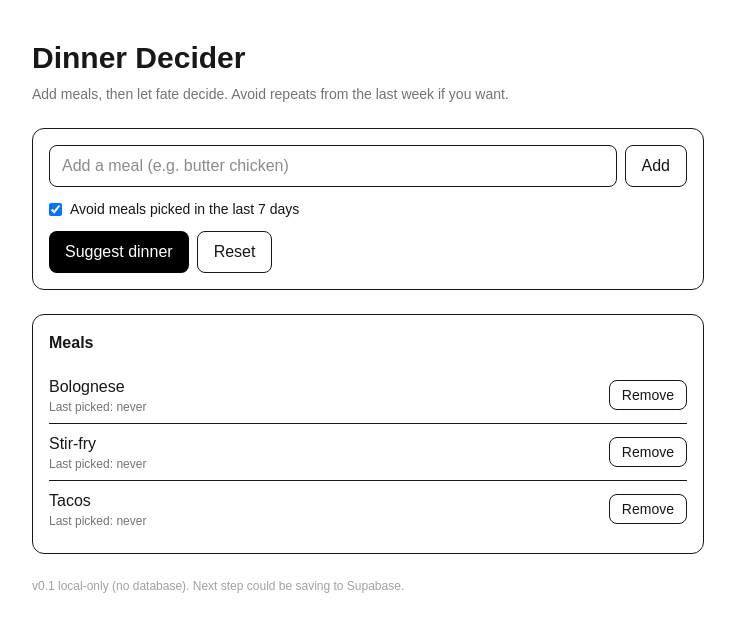
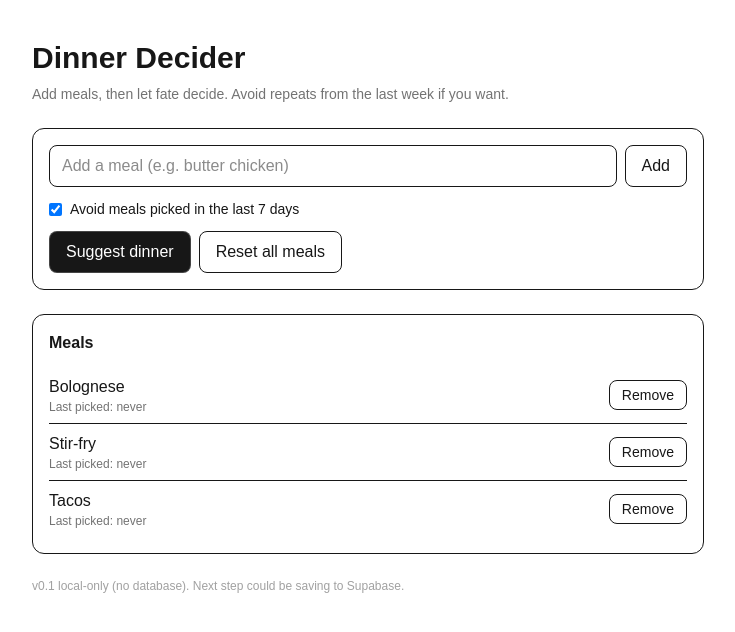
Before and after one commit to matthendrix/dinner-decider, a Next.js app: page / in a window 1280 px wide. Shown: the top 632 px of the page, without its empty margins (272-1007 px from the left). Built offline with nearby package versions, Linux system fonts and the light colour scheme.

Commit message:
Clarify reset action and style primary button

```diff
--- a/src/app/page.tsx
+++ b/src/app/page.tsx
@@ -148,7 +148,7 @@ export default function Home() {
 
           <div className="flex gap-2 flex-wrap">
             <button
-              className="rounded-lg bg-black text-white px-4 py-2"
+              className="rounded-lg border border-white/20 bg-neutral-900 text-white px-4 py-2 hover:bg-neutral-800"
               onClick={pickMeal}
               type="button"
             >
@@ -168,6 +168,10 @@ export default function Home() {
             <button
               className="rounded-lg border px-4 py-2"
               onClick={() => {
+                const ok = window.confirm(
+                  "Reset all meals and settings? This cannot be undone."
+                );
+                if (!ok) return;
                 localStorage.removeItem(STORAGE_KEY);
                 setMeals([{ name: "Tacos" }, { name: "Stir-fry" }, { name: "Bolognese" }]);
                 setAvoidRecent(true);
@@ -176,7 +180,7 @@ export default function Home() {
               }}
               type="button"
             >
-              Reset
+              Reset all meals
             </button>
           </div>
 
```
